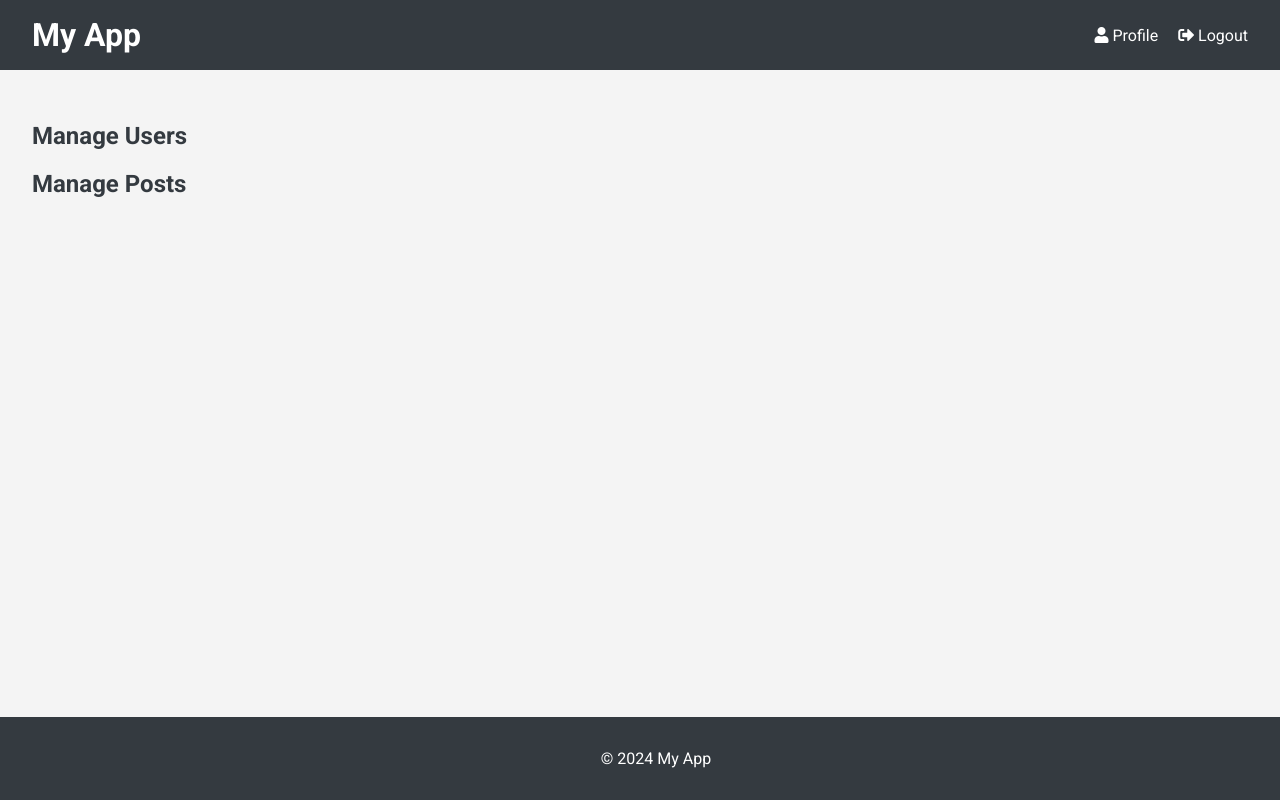
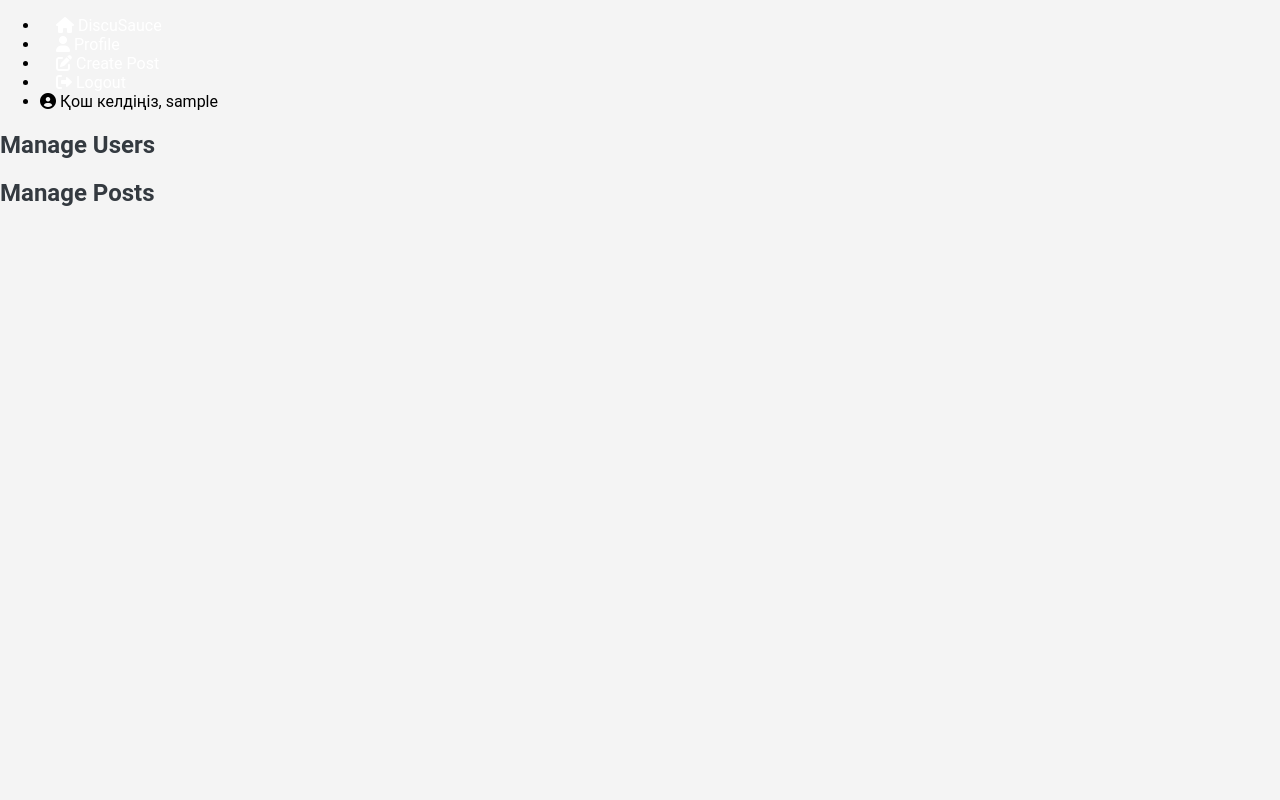
Before and after one commit to DiscuSauce/DiscuSauce, a Flask app: page /admin in a window 1280 px wide. Run offline with Flask 2, Linux system fonts and the light colour scheme; the visitor is signed in with stand-in values (Sample User, id 1); data that the repository does not hold is empty.

Commit message:
Update base.html

```diff
--- a/templates/base.html
+++ b/templates/base.html
@@ -3,30 +3,37 @@
 <head>
     <meta charset="UTF-8">
     <meta name="viewport" content="width=device-width, initial-scale=1.0">
-    <title>{% block title %}My App{% endblock %}</title>
+    <title>{% block title %}DiscuSauce{% endblock %}</title>
     <link rel="stylesheet" href="{{ url_for('static', filename='styles.css') }}">
-    <link rel="stylesheet" href="https://cdnjs.cloudflare.com/ajax/libs/font-awesome/5.15.4/css/all.min.css">
-    <link href="https://fonts.googleapis.com/css2?family=Roboto:wght@400;700&display=swap" rel="stylesheet">
-    {% block extra_head %}{% endblock %}
+    <link rel="stylesheet" href="https://cdnjs.cloudflare.com/ajax/libs/font-awesome/6.0.0-beta3/css/all.min.css">
 </head>
 <body>
-    <header>
-        <h1>My App</h1>
-        <nav>
-            {% if session['username'] %}
-            <a href="{{ url_for('profile') }}"><i class="fas fa-user"></i> Profile</a>
-            <a href="{{ url_for('logout') }}"><i class="fas fa-sign-out-alt"></i> Logout</a>
+    <nav>
+        <ul>
+            <li><a href="{{ url_for('index') }}"><i class="fas fa-home"></i> DiscuSauce</a></li>
+            {% if 'username' in session %}
+            <li><a href="{{ url_for('profile') }}"><i class="fas fa-user"></i> Profile</a></li>
+            <li><a href="{{ url_for('create_post') }}"><i class="fas fa-edit"></i> Create Post</a></li>
+            <li><a href="{{ url_for('logout') }}"><i class="fas fa-sign-out-alt"></i> Logout</a></li>
+            <li><span><i class="fas fa-user-circle"></i> Қош келдіңіз, {{ session['username'] }}</span></li>
             {% else %}
-            <a href="{{ url_for('login') }}"><i class="fas fa-sign-in-alt"></i> Login</a>
-            <a href="{{ url_for('register') }}"><i class="fas fa-user-plus"></i> Register</a>
+            <li><a href="{{ url_for('login') }}"><i class="fas fa-sign-in-alt"></i> Login</a></li>
+            <li><a href="{{ url_for('register') }}"><i class="fas fa-user-plus"></i> Register</a></li>
             {% endif %}
-        </nav>
-    </header>
-    <main>
+        </ul>
+    </nav>
+    <div class="container">
+        <ul class="flashes">
+            {% with messages = get_flashed_messages(with_categories=true) %}
+                {% if messages %}
+                    {% for category, message in messages %}
+                    <li class="{{ category }}">{{ message }}</li>
+                    {% endfor %}
+                {% endif %}
+            {% endwith %}
+        </ul>
         {% block content %}{% endblock %}
-    </main>
-    <footer>
-        <p>&copy; 2024 My App</p>
-    </footer>
+    </div>
+    {% block scripts %}{% endblock %}
 </body>
 </html>
```
